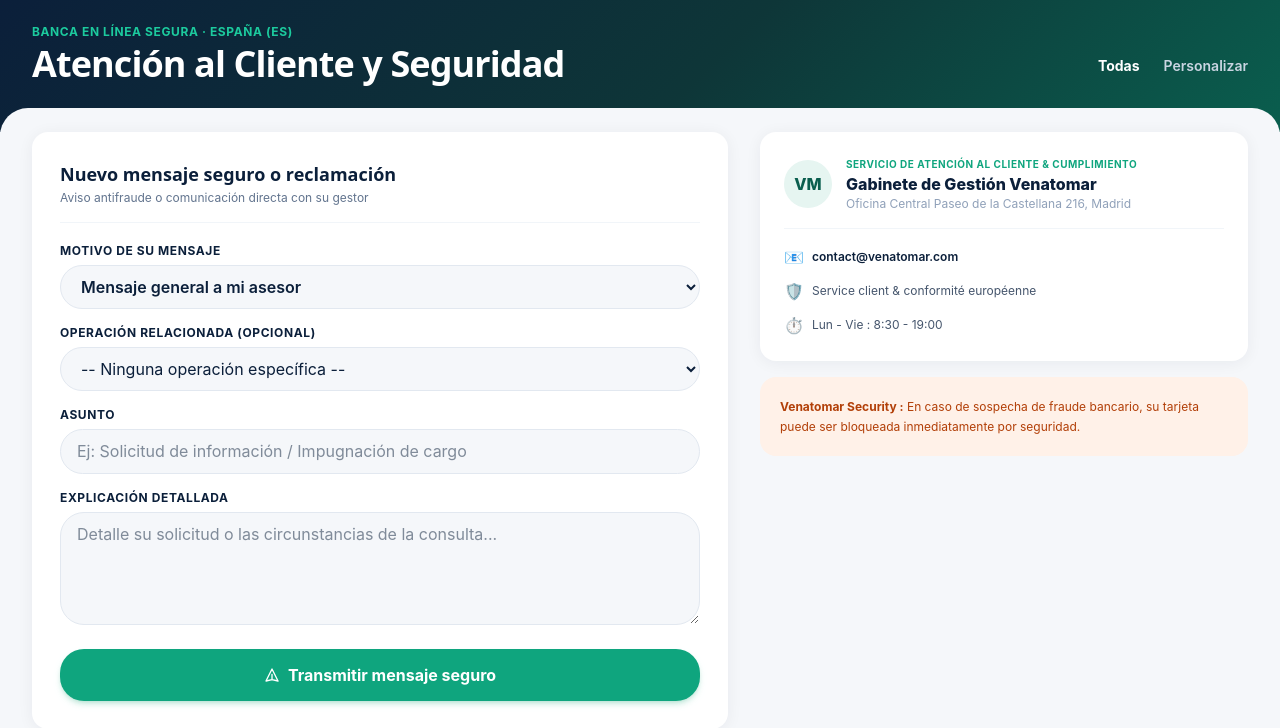
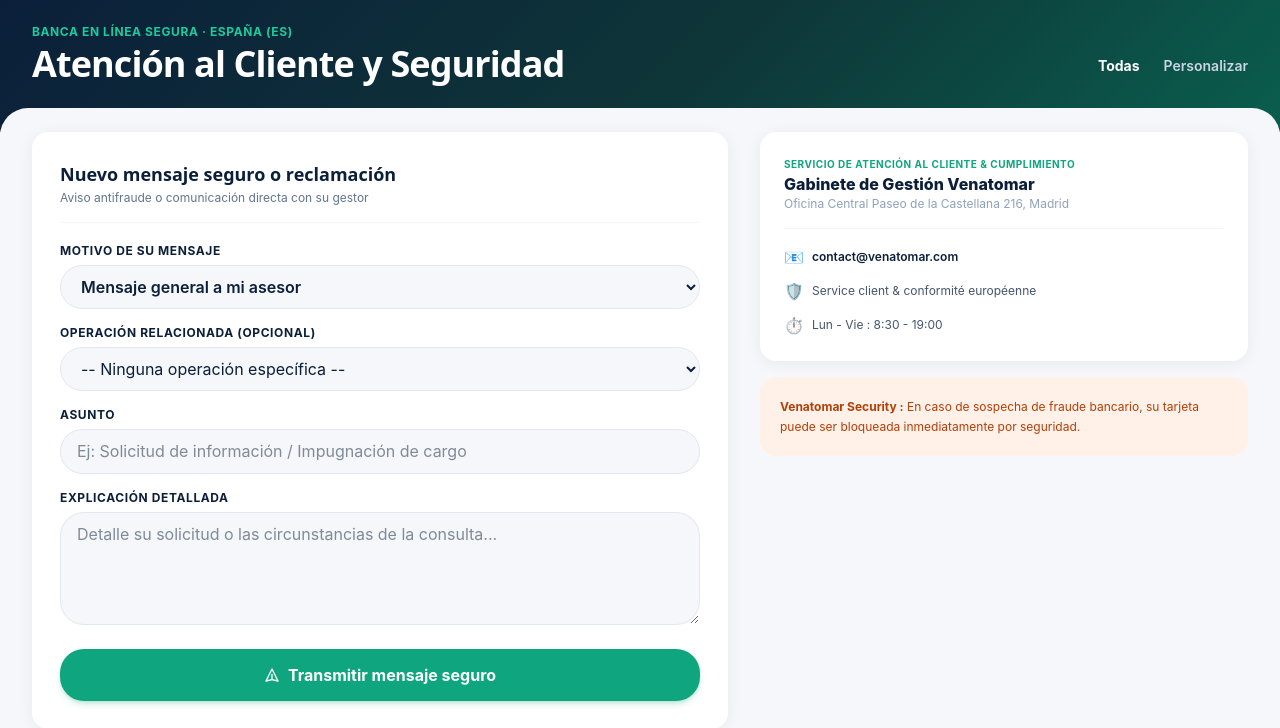
Before and after one commit to primous/venatomar, a Laravel app: page /es/portal/support in a window 1280 px wide. Shown: the part 65-793 px from the top of the page. Run offline with Laravel 12, Linux system fonts and the light colour scheme; the visitor is signed in with stand-in values (Sample User, id 1); data comes from the database, SQL or seed files in the repository; data that the repository does not hold is empty; style sheets or scripts are compiled from the project's sources; some libraries are stand-ins or nearby versions.

Commit message:
style(portal): remove green left border and VM circle badge from advisor card

```diff
--- a/resources/views/portal/support.blade.php
+++ b/resources/views/portal/support.blade.php
@@ -76,15 +76,10 @@
         <!-- Advisor Info Column (5 cols) -->
         <div class="lg:col-span-5 space-y-4">
             <div class="bg-white rounded-2xl p-6 shadow-[0_2px_16px_rgba(11,31,58,0.06)]">
-                <div class="flex items-center gap-3.5 mb-4">
-                    <div class="size-12 rounded-xl bg-[#E6F5F1] text-[#0A5E4E] font-extrabold text-base flex items-center justify-center">
-                        VM
-                    </div>
-                    <div>
-                        <div class="text-[10px] uppercase font-bold text-[#0FA57E] tracking-wider">{{ __('portal.customer_service_dept') }}</div>
-                        <div class="text-base font-extrabold text-[#0B1F3A]">{{ __('portal.management_firm') }}</div>
-                        <div class="text-xs text-slate-400">{{ __('portal.madrid_central') }}</div>
-                    </div>
+                <div class="mb-4">
+                    <div class="text-[10px] uppercase font-bold text-[#0FA57E] tracking-wider">{{ __('portal.customer_service_dept') }}</div>
+                    <div class="text-base font-extrabold text-[#0B1F3A]">{{ __('portal.management_firm') }}</div>
+                    <div class="text-xs text-slate-400">{{ __('portal.madrid_central') }}</div>
                 </div>
 
                 <div class="text-xs text-slate-600 space-y-2.5 border-t border-slate-100 pt-4 leading-relaxed">
```
Also changed, not shown: resources/views/portal/dashboard.blade.php (+6 -11 lines), 3 other files.
